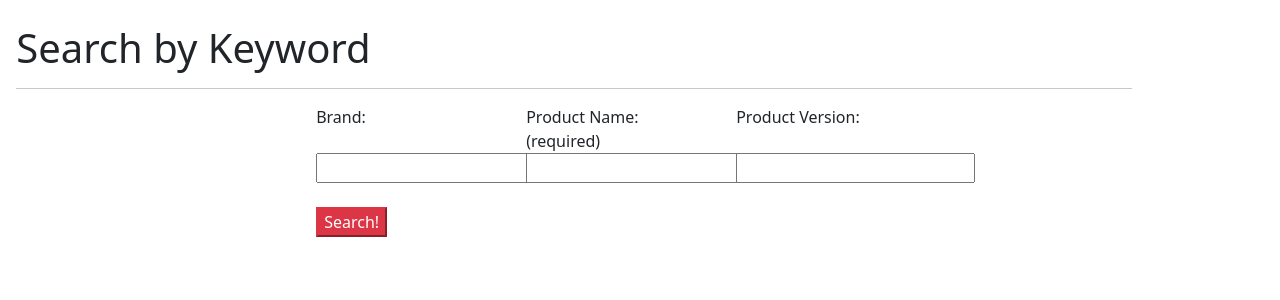
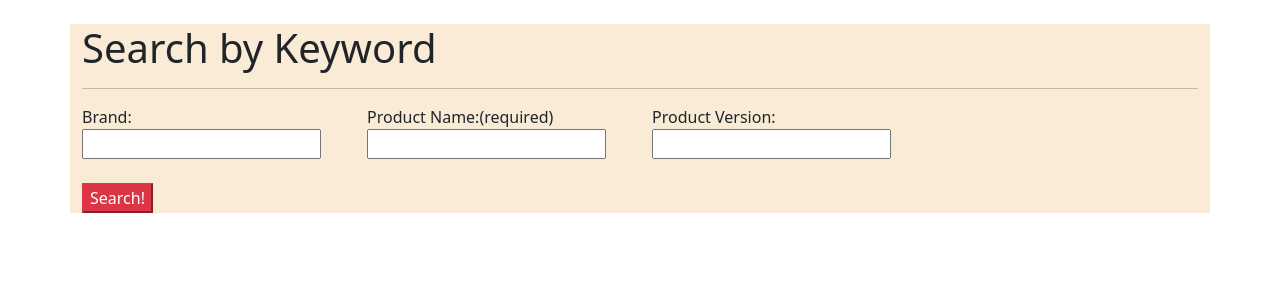
Before and after one commit to dengxinjuan/trueDeal, a Flask app: page / in a window 1280 px wide. Shown: the part 56-356 px from the top of the page. Run offline with Flask 2, Linux system fonts and the light colour scheme.

Commit message:
working on css

```diff
--- /dev/null
+++ b/static/css/main.css
@@ -0,0 +1,4 @@
+body{
+    background-color: blanchedalmond;
+    font-size: large;
+}
--- a/static/truecss.css
+++ /dev/null
@@ -1,10 +0,0 @@
-
-#search-form{
-    margin-left:300px;
-    left: 50%;
-
-}
-
-div{
-    display: inline-block;
-}
--- a/templates/base.html
+++ b/templates/base.html
@@ -4,8 +4,9 @@
     <meta charset="UTF-8">
     <meta name="viewport" content="width={device-width}, initial-scale=1.0">
     <title>Homepage</title>
+    <link rel="stylesheet" href="/static/css/main.css">
     <script src="https://unpkg.com/jquery"></script>
-    <link rel="stylesheet" href="/static/truecss.css">
+
     <link href="https://cdn.jsdelivr.net/npm/bootstrap@5.0.0-beta1/dist/css/bootstrap.min.css" rel="stylesheet" integrity="sha384-giJF6kkoqNQ00vy+HMDP7azOuL0xtbfIcaT9wjKHr8RbDVddVHyTfAAsrekwKmP1" crossorigin="anonymous">
 </head>
 <body>
--- a/templates/home.html
+++ b/templates/home.html
@@ -4,7 +4,7 @@
 {%block content%}
 
  <!-----I want to use form here so next step will start use forms.py-->
-    <div class="container">
+    <div class="container" style="background-color: antiquewhite;">
         <h1>Search by Keyword</h1>
         <hr>
 
```
